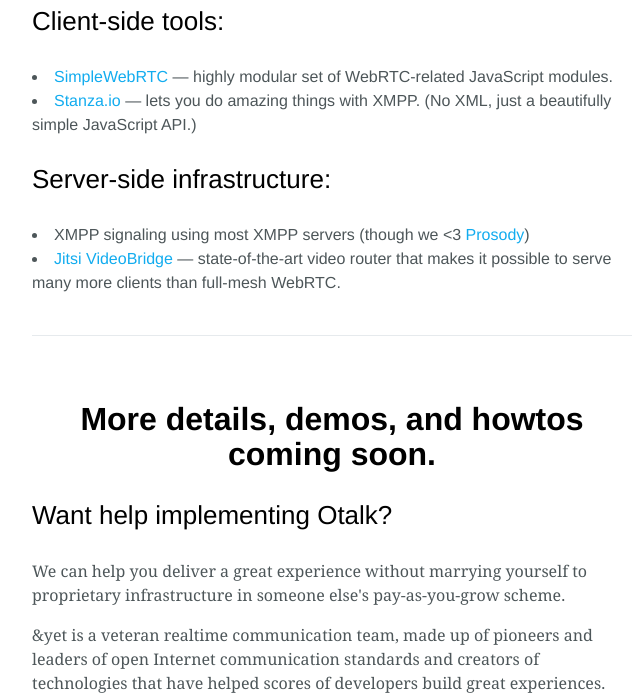
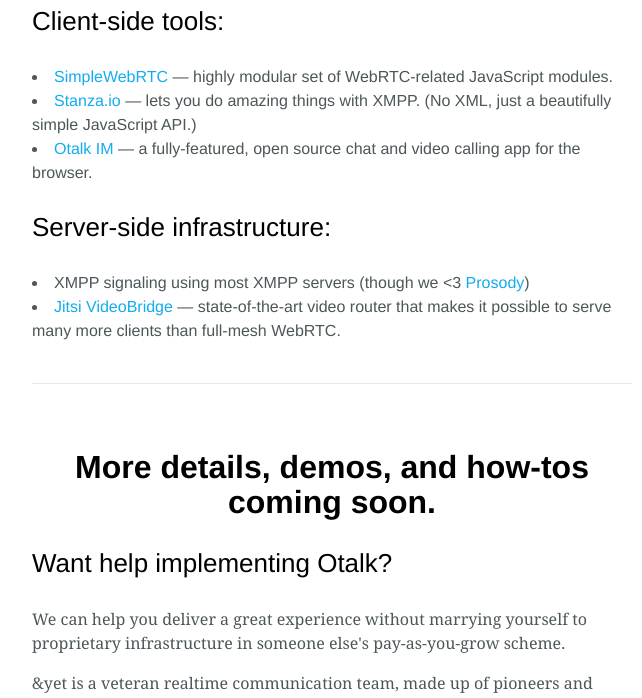
Before and after one commit to otalk/otalk.org, a plain HTML site: page index.jade in a window 1280 px wide. Shown: the part 585-1283 px from the top of the page, without its empty margins (308-950 px from the left). Drawn offline with nearby package versions, Linux system fonts and the light colour scheme; files that its build step writes are made by us from their sources; a web font is replaced by a local one.

Commit message:
revise bullets

```diff
--- a/index.jade
+++ b/index.jade
@@ -41,6 +41,10 @@
             a(href="http://stanza.io") Stanza.io
             |  — lets you do amazing things with XMPP. (No XML, just a beautifully simple JavaScript API.)
 
+          li
+            a(href="http://github.com/andyet/otalk") Otalk IM
+            |  — a fully-featured, open source chat and video calling app for the browser.
+
         div
           h3 Server-side infrastructure:
 
@@ -52,7 +56,7 @@
             |  — state-of-the-art video router that makes it possible to serve many more clients than full-mesh WebRTC.
 
       section
-        h2 More details, demos, and howtos coming soon.
+        h2 More details, demos, and how-tos coming soon.
         h3 Want help implementing Otalk?
 
         p We can help you deliver a great experience without marrying yourself to proprietary infrastructure in someone else's pay-as-you-grow scheme.
```
Also changed, not shown: index.html.
